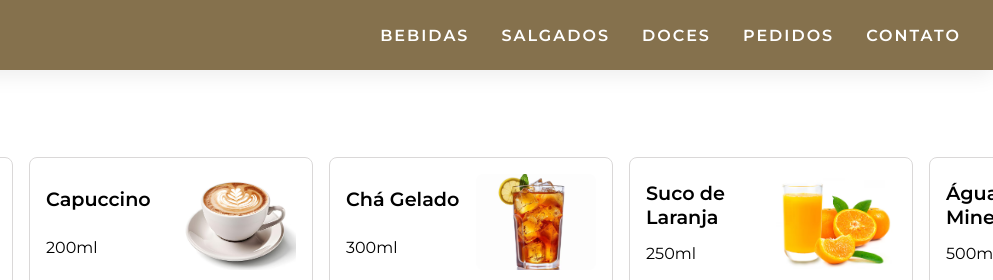
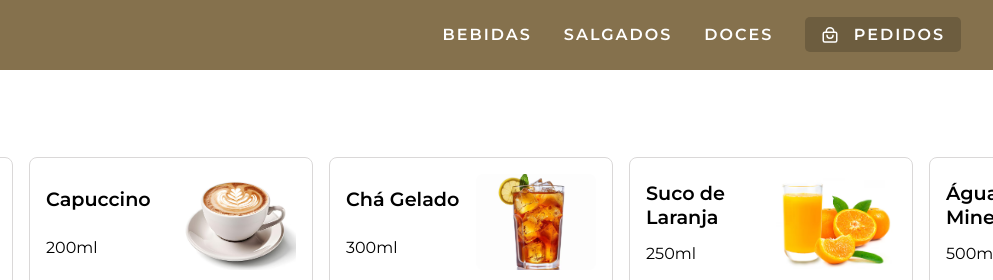
Before and after one commit to Joao-Felipe-coding/cardapio, a plain HTML site: page index.html in a window 1280 px wide. Shown: the top 280 px of the page, 287-1280 px from the left. Drawn offline with Linux system fonts and the light colour scheme.

Commit message:
nova estilização para o botão de pedidos

```diff
--- a/assets/css/mobile-nav-bar.css
+++ b/assets/css/mobile-nav-bar.css
@@ -29,7 +29,6 @@ nav {
 	padding-right: 2rem;
 	z-index: 1000;
 	box-sizing: border-box;
-	box-shadow: 0 6px 20px 0 rgba(0, 0, 0, 0.07);
 }
 
 .logo {
@@ -47,6 +46,13 @@ nav {
 	letter-spacing: 2px;
 	margin-left: 32px;
 	transition: opacity 0.3s ease-in-out;
+}
+
+.pedidos-link {
+	background-color: #6d5d3f;
+	color: white;
+	padding: 0.5rem 1rem;
+	border-radius: 5px;
 }
 
 .hamburger {
--- a/index.html
+++ b/index.html
@@ -38,8 +38,17 @@
                     <li><a href="#titulo-bebidas">BEBIDAS</a></li>
                     <li><a href="#titulo-salgados">SALGADOS</a></li>
                     <li><a href="#titulo-doces">DOCES</a></li>
-                    <li><a href="#pedidos">PEDIDOS</a></li>
-                    <li><a href="#contato">CONTATO</a></li>
+                    <li>
+                        <a class="pedidos-link" href="#pedidos">
+                            <!-- Ícone SVG de sacolinha de mercado -->
+                            <svg xmlns="http://www.w3.org/2000/svg" width="18" height="18" style="vertical-align: middle; margin-right: 0.5em;" viewBox="0 0 24 24" fill="none">
+                                <path d="M7 7V6a5 5 0 0 1 10 0v1" stroke="#fff" stroke-width="2" stroke-linecap="round" stroke-linejoin="round"/>
+                                <rect x="3" y="7" width="18" height="13" rx="2" stroke="#fff" stroke-width="2" stroke-linecap="round" stroke-linejoin="round"/>
+                                <path d="M16 11a4 4 0 0 1-8 0" stroke="#fff" stroke-width="2" stroke-linecap="round" stroke-linejoin="round"/>
+                            </svg>
+                            PEDIDOS
+                        </a>
+                    </li>
                 </ul>
             </nav>
         </div>
```
